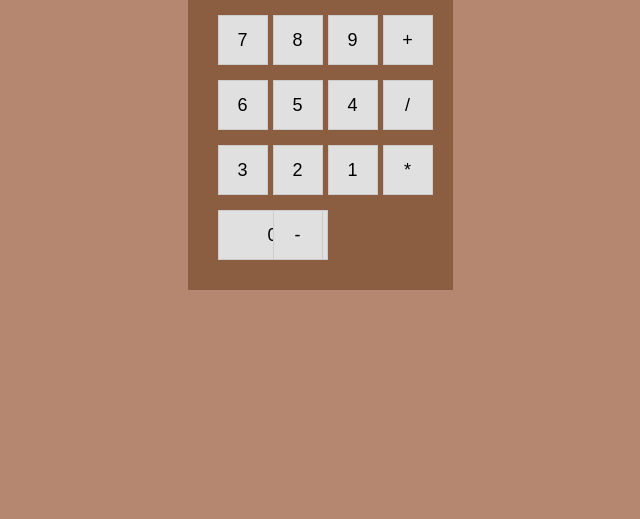
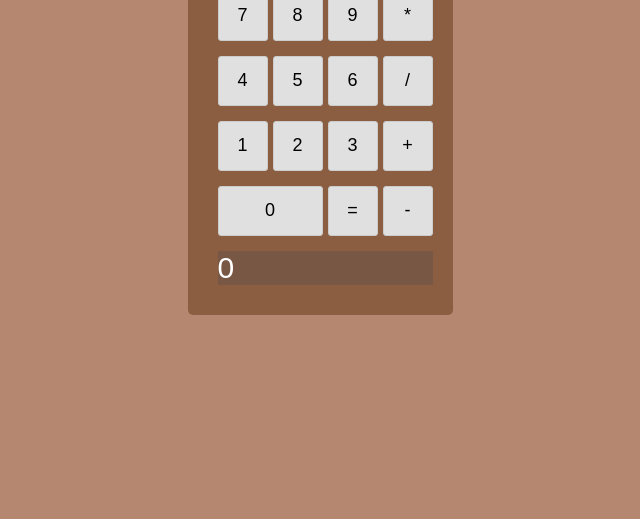
Before and after one commit to SirYurko/calculator, a plain HTML site: page index.html in a window 1280 px wide. Shown: the part 281-800 px from the top of the page, without its empty margins (320-960 px from the left). Drawn offline with Linux system fonts and the light colour scheme.

Commit message:
add style, script

```diff
--- a/index.html
+++ b/index.html
@@ -11,20 +11,22 @@
         <h1 id="Mocha">Mocha Calculator</h1>
         <div class="calculator">
           <!-- Кнопки калькулятора -->
-          <button>7</button>
-          <button>8</button>
-          <button>9</button>
-          <button>+</button>
-          <button>6</button>
-          <button>5</button>
-          <button>4</button>
-          <button>/</button>
-          <button>3</button>
-          <button>2</button>
-          <button>1</button>
-          <button>*</button>
-          <button id="zero">0</button>
-          <button>-</button>
+          <button id="button7">7</button>
+          <button id="button8">8</button>
+          <button id="button9">9</button>
+          <button id="button*">*</button>
+          <button id="button4">4</button>
+          <button id="button5">5</button>
+          <button id="button6">6</button>
+          <button id="button/">/</button>
+          <button id="button1">1</button>
+          <button id="button2">2</button>
+          <button id="button3">3</button>
+          <button id="button+">+</button>
+          <button id="button0">0</button>
+          <button id="button=">=</button>
+          <button id="button-">-</button>
+          <span id="result">0</span>
         </div>
       </div>
 
--- a/script.js
+++ b/script.js
@@ -0,0 +1,12 @@
+let firstNumber = 0;
+let secondNumber = 0;
+let resultNumber = 0;
+
+
+document.getElementById('button7').addEventListener('click', logging)
+console.log()
+function logging () {
+    firstNumber =
+    console.log()
+
+}
--- a/style.css
+++ b/style.css
@@ -20,6 +20,7 @@ body {
     justify-content: start; /* Вирівнює всі елементи сітки по лівому краю контейнера. */
     padding: 30px; /* Додає внутрішні відступи контейнера (10px з усіх боків). */
     background-color: #8b5e42;
+    border-radius: 5px;
 }
 button {
     width: 50px;
@@ -28,8 +29,19 @@ button {
     border: 1px solid #ccc;
     font-size: 18px;
     cursor: pointer;
+    border-radius: 3px;
 }
 
-#zero {
-    width: 110px;
+#button0 {
+    width: 105px;
+    grid-column: span 2; /* Кнопка займає два стовпці. */
+    margin-right: 5px ;
 }
+
+#result {
+    background-color: #4a4a4a49;
+    font-size: 30px;
+    color: white;
+    width: 215px;
+    font-family: Arial, Helvetica, sans-serif;
+}
```
